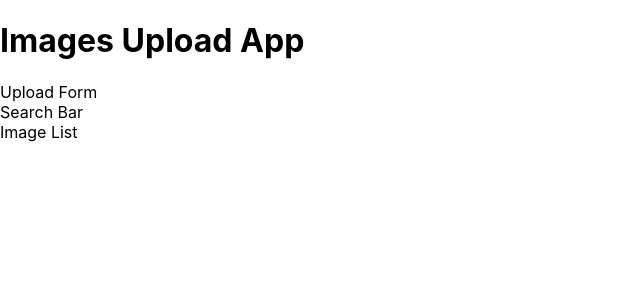
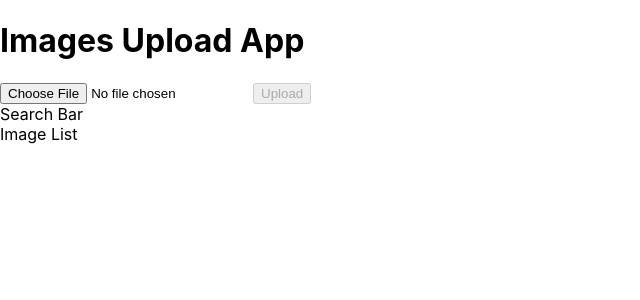
Before and after one commit to daniellmid/upload-images, a React (Create React App) app: page / in a window 1280 px wide. Shown: the top 300 px of the page, without its empty margins (0-640 px from the left). Built offline with nearby package versions, Linux system fonts and the light colour scheme.

Commit message:
basic visual of Form structure

```diff
--- a/src/components/form/Form.jsx
+++ b/src/components/form/Form.jsx
@@ -1,9 +1,24 @@
-import React from 'react';
+import React, {useState} from 'react';
 
 export default function Form(){
+    const [file, setFile] = useState(null);
+
+    function handleFileChange(e){
+    }
+
+    function handleUpload(){
+
+    }
+
+
     return(
         <>
-            <div>Upload Form</div>
+            <div>
+                <input type="file" accept="image/*" onChange={handleFileChange} />
+                <button onClick = {handleUpload} disabled={!file}>
+                    Upload
+                </button>
+            </div>
         </>
     )
 }
```
